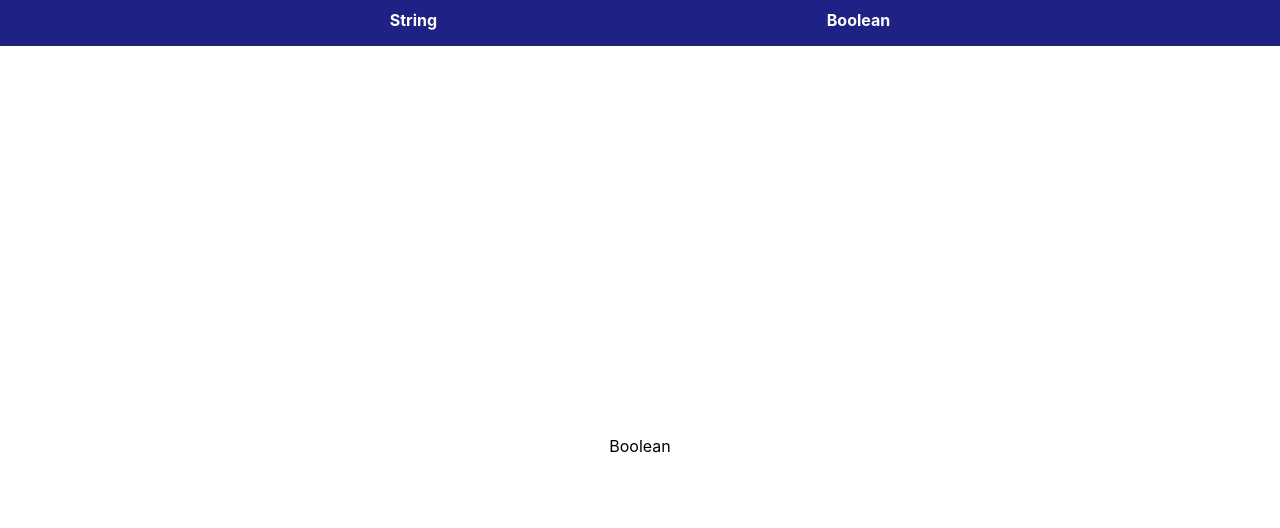
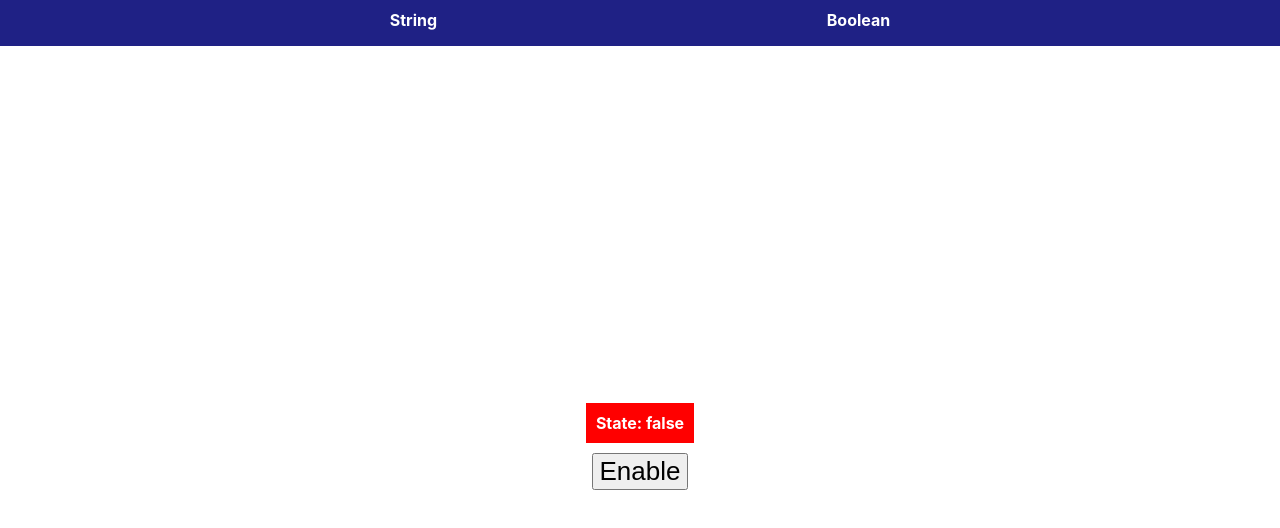
Before and after one commit to RicardoSerrano19/react-hooks-api, a React (Vite) app: page /boolean in a window 1280 px wide. Shown: the top 528 px of the page. Built offline with nearby package versions, Linux system fonts and the light colour scheme.

Commit message:
feat: State Boolean example

```diff
--- a/src/App.css
+++ b/src/App.css
@@ -31,6 +31,18 @@
   border-bottom: 0.2rem solid white;
 }
 
+.box{
+  color: white;
+  padding: 10px;
+  margin-bottom: 10px;
+}
+.rojo{
+  background-color: red;
+}
+
+.verde{
+  background-color: green;
+}
 div.title{
   font-size: calc(10px + 2vmin);
 }
--- a/src/exercise/stateBoolean.jsx
+++ b/src/exercise/stateBoolean.jsx
@@ -1,10 +1,26 @@
 import { useState } from 'react'
 import '../App.css'
 
+const Switch = ({initialState}) =>{
+  const [isEnabled, setIsEnabled] = useState(initialState);
+  const handleClick = () => { setIsEnabled(!isEnabled)}
+
+  const boxStyle = 'box ' + (isEnabled ? 'verde' : 'rojo')
+  return (
+    <>
+      <div className={boxStyle}>
+        <strong> State: {isEnabled.toString()} </strong>
+      </div>
+      <button onClick={handleClick}>{isEnabled ? 'Disable' : 'Enable'}</button>
+    </>
+  )
+}
 function StateBoolean() {
+
+
   return (
     <div className='App'>
-      Boolean
+      <Switch initialState={false}/>
     </div>
   )
 }
```
